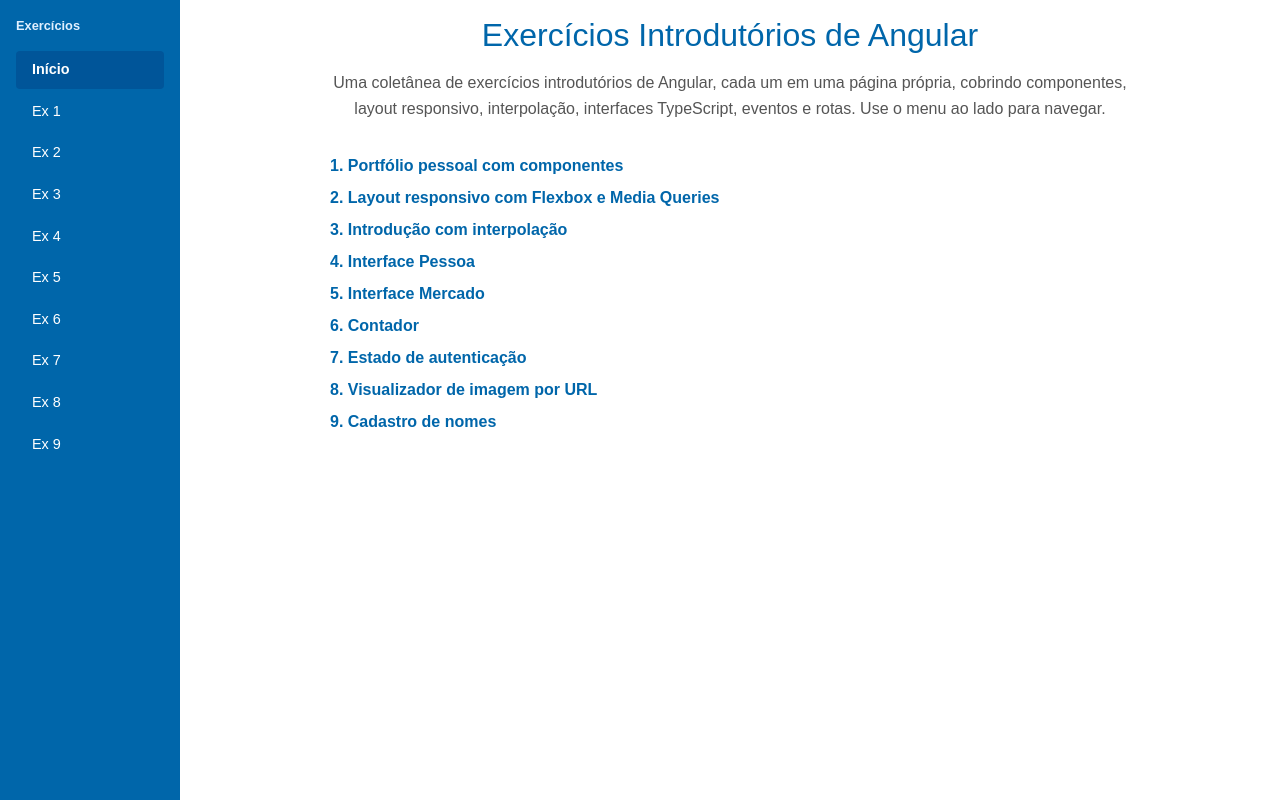
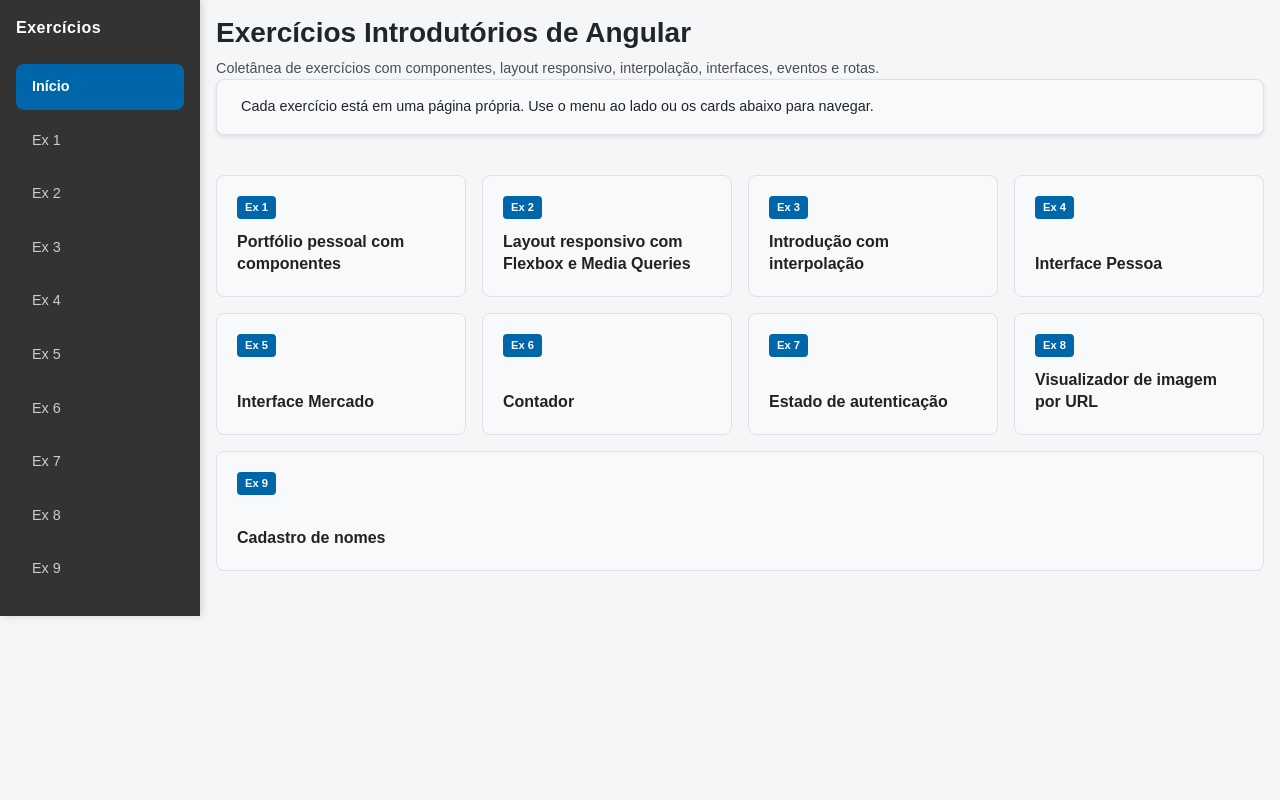
Before and after one commit to Kovatsug/exercicios-introdutorios-angular, an Angular app: page / in a window 1280 px wide. Built offline with nearby package versions, Linux system fonts and the light colour scheme.

Commit message:
style/melhor estilo visual pra home e menu lateral

```diff
--- a/src/app/app.css
+++ b/src/app/app.css
@@ -1,57 +1,70 @@
-/* Layout geral - Flexbox vertical em telas normais */
+/* Layout geral - o menu fica fixo na lateral */
 :host {
   display: flex;
   min-height: 100vh;
   font-family: Arial, sans-serif;
+  background-color: #f4f6f8; /* fundo claro para o conteúdo destacar */
 }
 
-/* Menu lateral - fixo na lateral esquerda */
+/* Menu lateral - estilo igual ao cabeçalho do ex. 1 */
 .menu {
-  width: 180px;
-  background-color: #0066aa;
+  width: 200px;
+  background-color: #333;
   color: #fff;
   padding: 1rem;
-  height: 100vh;
   position: sticky;
   top: 0;
   align-self: flex-start;
   flex-shrink: 0;
+  box-shadow: 2px 0 8px rgba(0,0,0,0.15);
 }
 
 .menu span {
   display: block;
-  font-size: 0.8rem;
-  margin-bottom: 1rem;
-  color: #e0f0ff;
+  font-size: 1rem;
   font-weight: bold;
+  letter-spacing: 0.5px;
+  margin-bottom: 1.5rem;
+  color: #fff;
 }
 
 .menu a {
   display: block;
-  color: #fff;
+  color: #ccc;
   text-decoration: none;
-  padding: 0.5rem 1rem;
-  margin-bottom: 0.25rem;
+  padding: 0.75rem 1rem;
+  margin-bottom: 0.5rem;
+  border-radius: 0.5rem;
   font-size: 0.9rem;
-  border-radius: 4px;
+  transition: background 0.2s, color 0.2s;
 }
 
 .menu a:hover {
-  background-color: #005599;
+  background-color: rgba(255,255,255,0.1);
+  color: #fff;
 }
 
+/* Link ativo - destaque em azul */
 .menu a.ativo {
-  background-color: #005599;
+  background-color: #0066aa;
+  color: #fff;
   font-weight: bold;
 }
 
-/* Área de conteúdo - ocupa o resto do espaço */
+/* Contorno discreto em foco-visible (acessibilidade) */
+.menu a:focus-visible {
+  outline: 2px solid #0066aa;
+  outline-offset: 2px;
+}
+
+/* Área de conteúdo */
 .conteudo {
   flex: 1;
   padding: 1rem;
+  background-color: #f4f6f8;
 }
 
-/* Responsividade - em telas pequenas, vira coluna */
+/* Responsividade - em telas pequenas, menu vai para topo com links lado a lado */
 @media (max-width: 600px) {
   :host {
     flex-direction: column;
@@ -62,21 +75,23 @@
     width: auto;
     height: auto;
     flex-wrap: wrap;
-    background-color: #0066aa;
+    background-color: #333;
   }
 
   .menu span {
     margin: 0.25rem 0.5rem 0 0;
-    font-size: 0.7rem;
+    font-size: 0.8rem;
   }
 
   .menu a {
     margin: 0.1rem 0.25rem;
     font-size: 0.8rem;
+    padding: 0.5rem 0.75rem;
   }
 
   .conteudo {
     order: 1;
     width: 100%;
+    padding: 1rem;
   }
 }
--- a/src/app/home/home.css
+++ b/src/app/home/home.css
@@ -1,37 +1,117 @@
-/* Estilo simples para a página home */
-h1 {
-  color: #0066aa;
-  margin-top: 0;
-  font-size: 2rem;
+/* --- FAIXA CABEçalHO (banner) --- */
+.banner {
+  background-color: #333;
+  color: #fff;
   text-align: center;
+  border-radius: 0.5rem 0.5rem 0 0;
+  padding: 2rem 1rem;
+  margin-bottom: 1rem;
 }
 
-p {
-  margin: 1rem auto;
-  max-width: 800px;
-  text-align: center;
-  color: #555;
-  line-height: 1.6;
-}
-
-ul {
-  max-width: 800px;
-  margin: 2rem auto;
-  padding: 0;
-  list-style: none;
-}
-
-ul li {
-  margin: 0.5rem 0;
-  font-size: 1rem;
-}
-
-ul a {
-  color: #0066aa;
-  text-decoration: none;
+.banner-titulo {
+  margin: 0;
+  font-size: 1.75rem;
   font-weight: bold;
 }
 
-ul a:hover {
-  color: #005599;
+.banner-subtitulo {
+  margin: 0.5rem 0 0 0;
+  font-size: 0.9rem;
+  opacity: 0.8;
 }
+
+/* --- CARD DE APRESENTAÇÃO --- */
+.apresentacao-card {
+  background-color: #f8f9fa;
+  border: 1px solid #dee2e6;
+  border-radius: 0.5rem;
+  padding: 1rem 1.5rem;
+  margin-bottom: 1.5rem;
+  box-shadow: 0 2px 4px rgba(0,0,0,0.1);
+  font-size: 0.9rem;
+  line-height: 1.5;
+}
+
+/* --- GRADE DE CARDS DOS EXERCÍCIOS --- */
+.grade-exercicios {
+  display: flex;
+  flex-wrap: wrap;
+  gap: 1rem;
+  padding: 1rem 0;
+}
+
+.card-ex {
+  flex: 1 1 240px;
+  background-color: #f8f9fa;
+  border: 1px solid #dee2e6;
+  border-radius: 0.5rem;
+  padding: 1.25rem;
+  text-decoration: none;
+  color: #222;
+  display: flex;
+  flex-direction: column;
+  justify-content: space-between;
+  transition: transform 0.2s, box-shadow 0.2s;
+  min-height: 120px;
+}
+
+.card-ex:hover {
+  transform: translateY(-3px);
+  box-shadow: 0 4px 8px rgba(0,0,0,0.15);
+}
+
+/* Etiqueta do número do exercício */
+.card-ex-numero {
+  display: inline-block;
+  background-color: #0066aa;
+  color: #fff;
+  font-size: 0.7rem;
+  font-weight: bold;
+  padding: 0.2rem 0.5rem;
+  border-radius: 0.25rem;
+  margin-bottom: 0.75rem;
+  align-self: start;
+}
+
+/* Título do exercício */
+.card-ex-titulo {
+  margin: 0;
+  font-size: 1rem;
+  font-weight: bold;
+  color: #222;
+  line-height: 1.4;
+}
+
+/* --- RESPONSIVIDADE: telas <= 600px --- */
+@media (max-width: 600px) {
+  .banner {
+    padding: 1.5rem 0.75rem;
+  }
+
+  .banner-titulo {
+    font-size: 1.5rem;
+  }
+
+  .apresentacao-card {
+    padding: 0.75rem;
+    font-size: 0.8rem;
+  }
+
+  .grade-exercicios {
+    padding: 0.5rem 0;
+  }
+
+  .card-ex {
+    padding: 1rem;
+    min-height: 100px;
+  }
+
+  .card-ex-numero {
+    font-size: 0.6rem;
+    padding: 0.15rem 0.4rem;
+  }
+
+  .card-ex-titulo {
+    font-size: 0.9rem;
+  }
+}
--- a/src/app/home/home.html
+++ b/src/app/home/home.html
@@ -1,15 +1,62 @@
-<h1>Exercícios Introdutórios de Angular</h1>
+<h1 class="banner-titulo">Exercícios Introdutórios de Angular</h1>
+<p class="banner-subtitulo">Coletânea de exercícios com componentes, layout responsivo, interpolação, interfaces, eventos e rotas.</p>
 
-<p>Uma coletânea de exercícios introdutórios de Angular, cada um em uma página própria, cobrindo componentes, layout responsivo, interpolação, interfaces TypeScript, eventos e rotas. Use o menu ao lado para navegar.</p>
+<div class="apresentacao-card">
+  Cada exercício está em uma página própria. Use o menu ao lado ou os cards abaixo para navegar.
+</div>
 
-<ul>
-  <li><a routerLink="ex01">1. Portfólio pessoal com componentes</a></li>
-  <li><a routerLink="ex02">2. Layout responsivo com Flexbox e Media Queries</a></li>
-  <li><a routerLink="ex03">3. Introdução com interpolação</a></li>
-  <li><a routerLink="ex04">4. Interface Pessoa</a></li>
-  <li><a routerLink="ex05">5. Interface Mercado</a></li>
-  <li><a routerLink="ex06">6. Contador</a></li>
-  <li><a routerLink="ex07">7. Estado de autenticação</a></li>
-  <li><a routerLink="ex08">8. Visualizador de imagem por URL</a></li>
-  <li><a routerLink="ex09">9. Cadastro de nomes</a></li>
-</ul>
+<div class="grade-exercicios">
+  <!-- Card Ex 1 -->
+  <a routerLink="ex01" class="card-ex">
+    <span class="card-ex-numero">Ex 1</span>
+    <h3 class="card-ex-titulo">Portfólio pessoal com componentes</h3>
+  </a>
+
+  <!-- Card Ex 2 -->
+  <a routerLink="ex02" class="card-ex">
+    <span class="card-ex-numero">Ex 2</span>
+    <h3 class="card-ex-titulo">Layout responsivo com Flexbox e Media Queries</h3>
+  </a>
+
+  <!-- Card Ex 3 -->
+  <a routerLink="ex03" class="card-ex">
+    <span class="card-ex-numero">Ex 3</span>
+    <h3 class="card-ex-titulo">Introdução com interpolação</h3>
+  </a>
+
+  <!-- Card Ex 4 -->
+  <a routerLink="ex04" class="card-ex">
+    <span class="card-ex-numero">Ex 4</span>
+    <h3 class="card-ex-titulo">Interface Pessoa</h3>
+  </a>
+
+  <!-- Card Ex 5 -->
+  <a routerLink="ex05" class="card-ex">
+    <span class="card-ex-numero">Ex 5</span>
+    <h3 class="card-ex-titulo">Interface Mercado</h3>
+  </a>
+
+  <!-- Card Ex 6 -->
+  <a routerLink="ex06" class="card-ex">
+    <span class="card-ex-numero">Ex 6</span>
+    <h3 class="card-ex-titulo">Contador</h3>
+  </a>
+
+  <!-- Card Ex 7 -->
+  <a routerLink="ex07" class="card-ex">
+    <span class="card-ex-numero">Ex 7</span>
+    <h3 class="card-ex-titulo">Estado de autenticação</h3>
+  </a>
+
+  <!-- Card Ex 8 -->
+  <a routerLink="ex08" class="card-ex">
+    <span class="card-ex-numero">Ex 8</span>
+    <h3 class="card-ex-titulo">Visualizador de imagem por URL</h3>
+  </a>
+
+  <!-- Card Ex 9 -->
+  <a routerLink="ex09" class="card-ex">
+    <span class="card-ex-numero">Ex 9</span>
+    <h3 class="card-ex-titulo">Cadastro de nomes</h3>
+  </a>
+</div>
```
